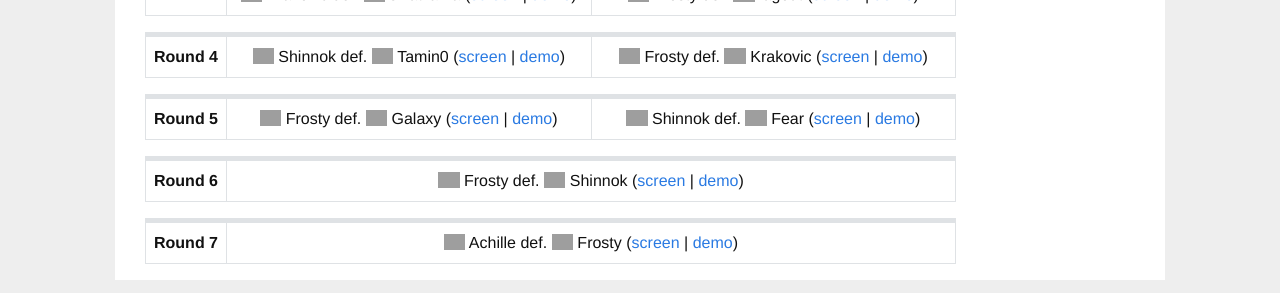
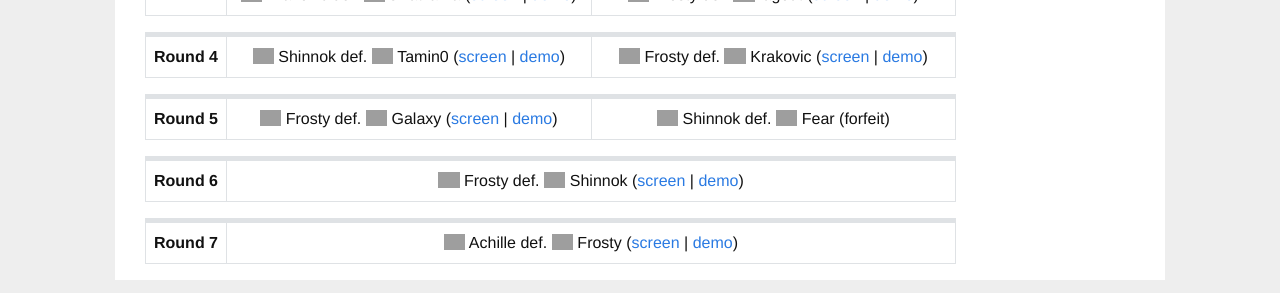
Before and after one commit to sauerduels/website, a Jekyll site: the page built from _events/sd24-insta.md, in a window 1280 px wide, cut to the strip 1458-1751 px from the top of the page. Built offline with Jekyll 4.4.1, drawn with Linux system fonts in a browser that asks for light colours; a script that is not in the unit is left out; some of the changed lines change nothing that is shown; grey boxes are pictures that could not be loaded.

Commit message:
remove non-existent link

```diff
--- a/_events/sd24-insta.md
+++ b/_events/sd24-insta.md
@@ -86,7 +86,7 @@ brackets:
     - - result: Frosty def. Galaxy
         slug: sd24_lb_frosty_vs_galaxy
       - result: Shinnok def. Fear
-        slug: sd24_lb_fear_vs_shinnok
+        slug:
     - - result: Frosty def. Shinnok
         slug: sd24_lb_frosty_vs_shinnok
     - - result: Achille def. Frosty
```
